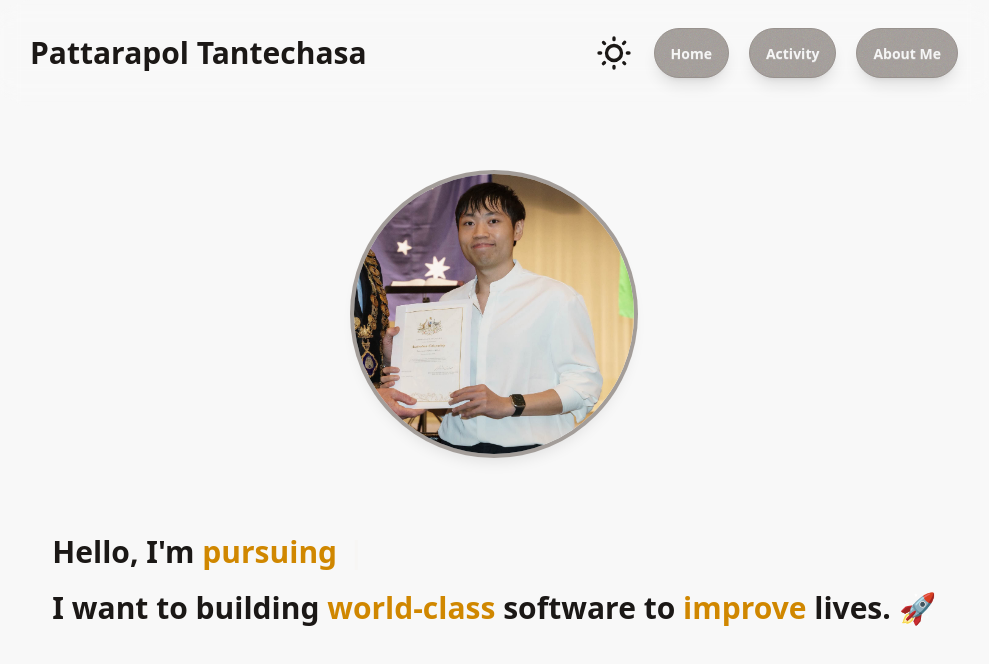
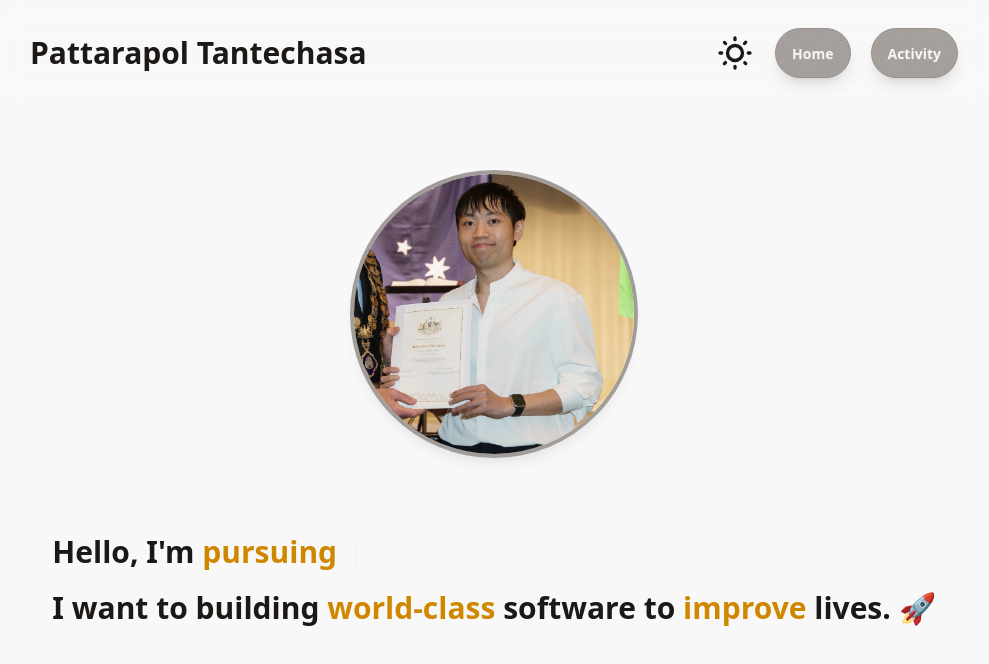
Before and after one commit to froyplus000/Personal-Portfolio, a React (Vite) app: page / in a window 1280 px wide. Shown: the top 664 px of the page, without its empty margins (146-1135 px from the left). Built offline with nearby package versions, Linux system fonts and the light colour scheme.

Commit message:
Disable About for deployment

```diff
--- a/src/App.tsx
+++ b/src/App.tsx
@@ -8,8 +8,8 @@ function App() {
       <Navbar />
       <Hero />
       <Activity />
-      <About />
-      <Activity />
+      {/* <About /> */}
+      {/* <Activity /> */}
     </section>
   );
 }
--- a/src/components/Navbar.tsx
+++ b/src/components/Navbar.tsx
@@ -24,11 +24,11 @@ function Navbar() {
                 name="Activity"
                 id="activity"
               />
-              <Tooltips
+              {/* <Tooltips
                 tooltipContent="All About Me"
                 name="About Me"
                 id="about"
-              />
+              /> */}
               {/* <Tooltips name="Projects" id="project" />
               <Tooltips
                 tooltipContent="My Socials"
```
